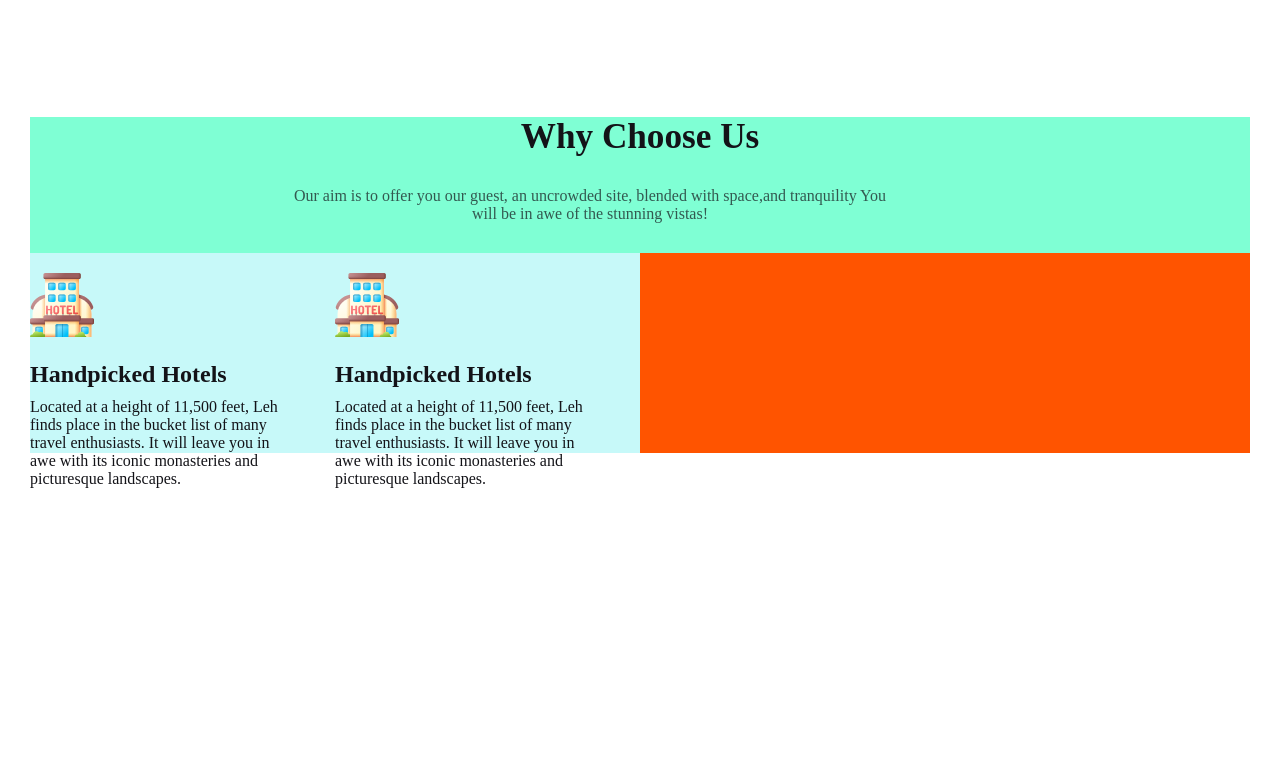
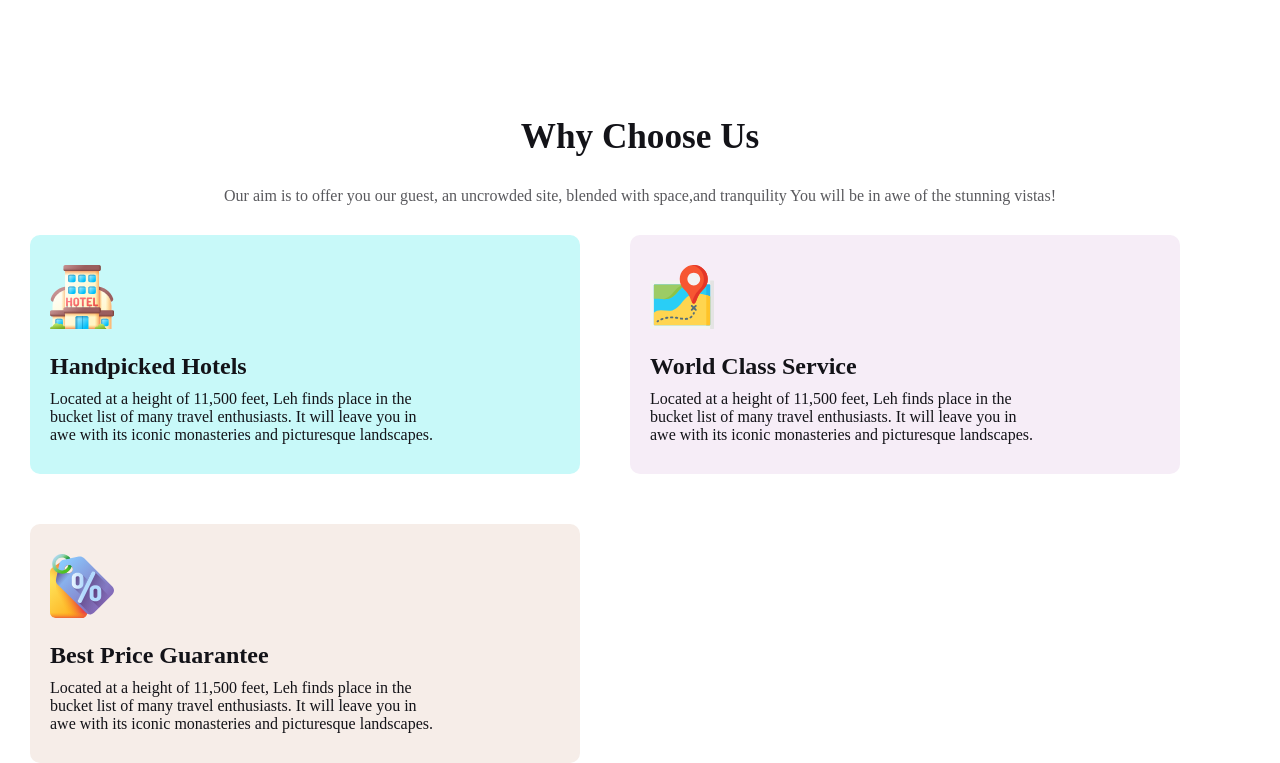
Before and after one commit to Palash-Halder/delta-travel, a plain HTML site: page index.html in a window 1280 px wide. Shown: the part 2377-3140 px from the top of the page. Before the commit the page ends 2885 px from the top, so only its background shows below. Drawn offline with Linux system fonts and the light colour scheme.

Commit message:
choose section complete

```diff
--- a/index.html
+++ b/index.html
@@ -115,17 +115,26 @@
                 You will be in awe of the stunning vistas!</p>
             </div>
             <div class="service-box">
-                <div class="handpicked">
+                <div class="handpicked grid-area-1">
                     <img src="./icons/hotel.svg" alt="">
                     <h3>Handpicked Hotels</h3>
                     <p>Located at a height of 11,500 feet, Leh finds place in the bucket list of many travel enthusiasts. It will leave you in awe with its iconic monasteries and picturesque landscapes.</p>
                 </div>
-                <div class="handpicked">
-                    <img src="./icons/hotel.svg" alt="">
-                    <h3>Handpicked Hotels</h3>
+                <div class="handpicked grid-area-2">
+                    <img src="./icons/map.svg" alt="">
+                    <h3>World Class Service</h3>
+                    <p>Located at a height of 11,500 feet, Leh finds place in the bucket list of many travel enthusiasts. It will leave you in awe with its iconic monasteries and picturesque landscapes.</p>
+                </div>
+                <div class="handpicked grid-area-3">
+                    <img src="./icons/price-tag 1.svg" alt="">
+                    <h3>Best Price Guarantee</h3>
                     <p>Located at a height of 11,500 feet, Leh finds place in the bucket list of many travel enthusiasts. It will leave you in awe with its iconic monasteries and picturesque landscapes.</p>
                 </div>
             </div>
+        </section>
+        <section class="deals">
+
+
         </section>
 
     </main>
--- a/styles/style.css
+++ b/styles/style.css
@@ -271,12 +271,7 @@ select {
     margin: 0 auto;
     max-width: 1220px;
     margin-top: 120px !important;
-    background-color: aquamarine;
 }
-
-/* .choose-container .choose-content{
-    text-align: center;
-} */
 
 .choose-container .choose-content h2{
     text-align: center;
@@ -291,24 +286,31 @@ select {
     text-align: center;
     font-size: 1rem;
     font-weight: 400;
-    max-width: 620px;
-    padding: 30px 250px;
+    padding: 30px 50px;
 }
 
 .choose-container .service-box{
     display: grid;
-    grid-template-columns: repeat(2, 1fr 1fr);
-}
-
-.choose-container .service-box{
-    background-color: #FF5400;
-    height: 200px;
+    gap: 50px;
+    grid-template-columns: 550px 550px;
 }
 
 .choose-container .service-box .handpicked{
-    background-color: #c7f9f9;
-    height: 200px;
-    width: 100%;
+    border-radius: 10px;
+    padding: 10px 100px 10px 20px;
+}
+
+.grid-area-1{
+    background-color: hsl(180, 81%, 88%);
+}
+
+.grid-area-2{
+    background-color: #f6edf7;
+}
+
+.grid-area-3{
+    background-color: #f6ede8;
+
 }
 
 .choose-container .service-box .handpicked img{
@@ -326,8 +328,9 @@ select {
 }
 
 .choose-container .service-box .handpicked p{
-    padding: 10px 50px 20px 0px;
+    padding: 10px 40px 20px 0px;
     color: #131318;
     text-align: left;
     font-size: 1rem;
+    max-width: 550px;
 }
```
